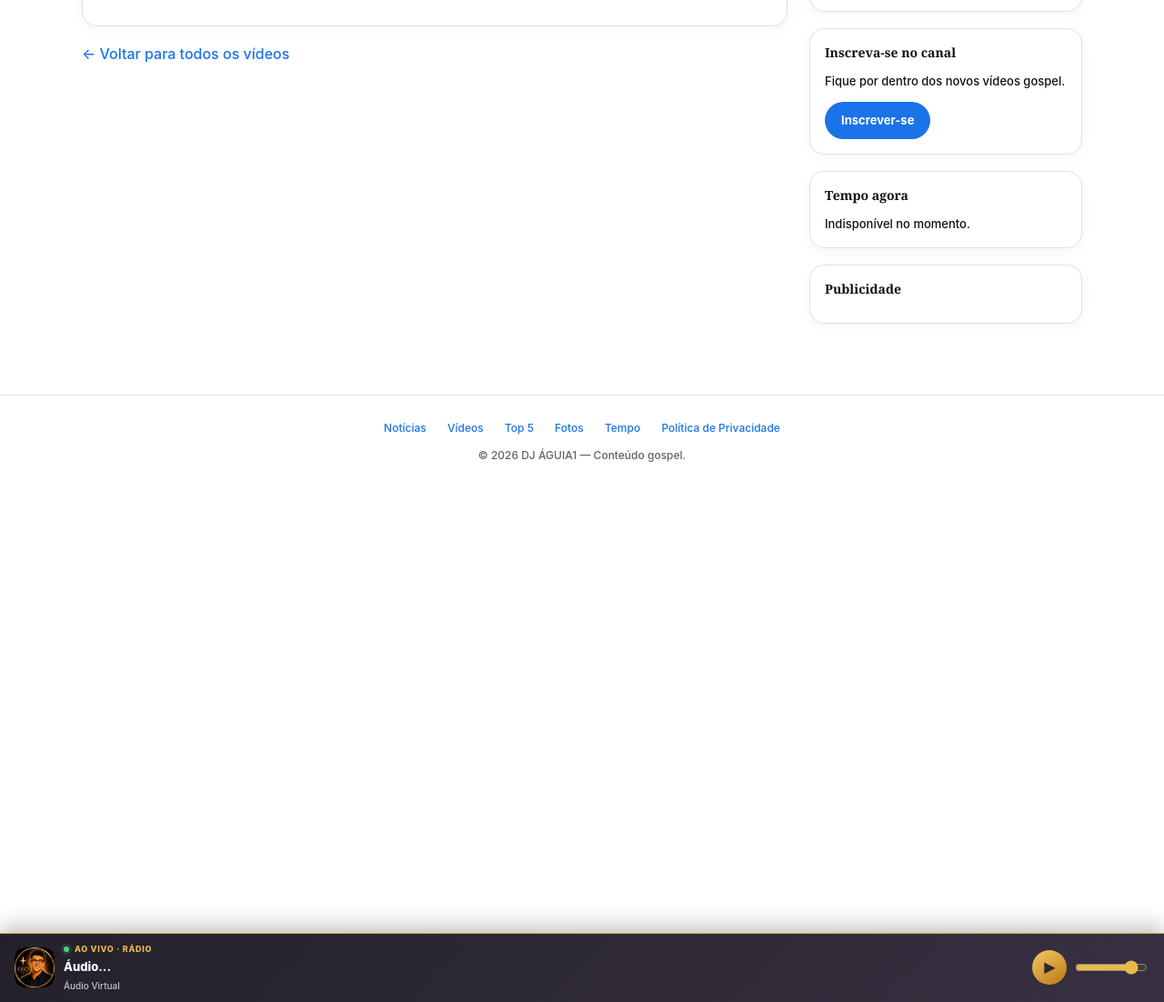
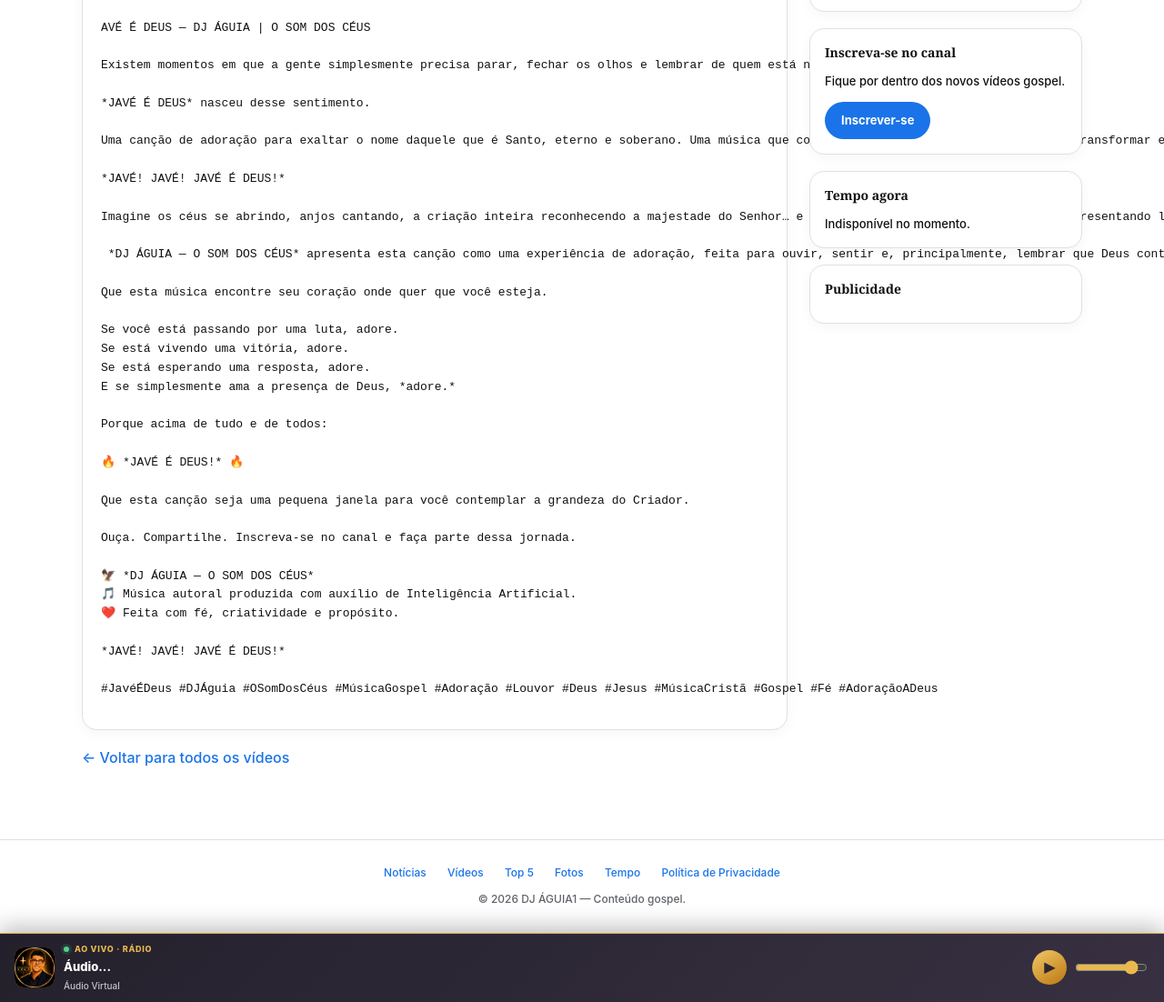
Before and after one commit to capaofeliz-cell/djaguia1, a Jekyll site: the page built from _videos/teste.md, in a window 1280 px wide and 1400 px high, scrolled down 347 px. Shown: the part 298-1400 px from the top of the window at 91% size. Built offline with Jekyll 4.4.1, drawn with Linux system fonts in a browser that asks for light colours.

Commit message:
Update Vídeos “teste”

````diff
--- a/_videos/teste.md
+++ b/_videos/teste.md
@@ -3,3 +3,41 @@
 date: 2026-09-11T10:01:00.000-03:00
 youtube_id: w-fMaCFEUNo
 ---
+```
+AVÉ É DEUS — DJ ÁGUIA | O SOM DOS CÉUS
+
+Existem momentos em que a gente simplesmente precisa parar, fechar os olhos e lembrar de quem está no controle de tudo.
+
+*JAVÉ É DEUS* nasceu desse sentimento.
+
+Uma canção de adoração para exaltar o nome daquele que é Santo, eterno e soberano. Uma música que começa como uma oração e cresce até se transformar em um grande clamor de fé:
+
+*JAVÉ! JAVÉ! JAVÉ É DEUS!*
+
+Imagine os céus se abrindo, anjos cantando, a criação inteira reconhecendo a majestade do Senhor… e uma águia voando acima das nuvens, representando liberdade, força, visão e a presença de Deus sobre aqueles que Nele confiam.
+
+ *DJ ÁGUIA — O SOM DOS CÉUS* apresenta esta canção como uma experiência de adoração, feita para ouvir, sentir e, principalmente, lembrar que Deus continua sendo Deus em todos os momentos.
+
+Que esta música encontre seu coração onde quer que você esteja.
+
+Se você está passando por uma luta, adore.
+Se está vivendo uma vitória, adore.
+Se está esperando uma resposta, adore.
+E se simplesmente ama a presença de Deus, *adore.*
+
+Porque acima de tudo e de todos:
+
+🔥 *JAVÉ É DEUS!* 🔥
+
+Que esta canção seja uma pequena janela para você contemplar a grandeza do Criador.
+
+Ouça. Compartilhe. Inscreva-se no canal e faça parte dessa jornada.
+
+🦅 *DJ ÁGUIA — O SOM DOS CÉUS*
+🎵 Música autoral produzida com auxílio de Inteligência Artificial.
+❤️ Feita com fé, criatividade e propósito.
+
+*JAVÉ! JAVÉ! JAVÉ É DEUS!*
+
+#JavéÉDeus #DJÁguia #OSomDosCéus #MúsicaGospel #Adoração #Louvor #Deus #Jesus #MúsicaCristã #Gospel #Fé #AdoraçãoADeus
+```
````
